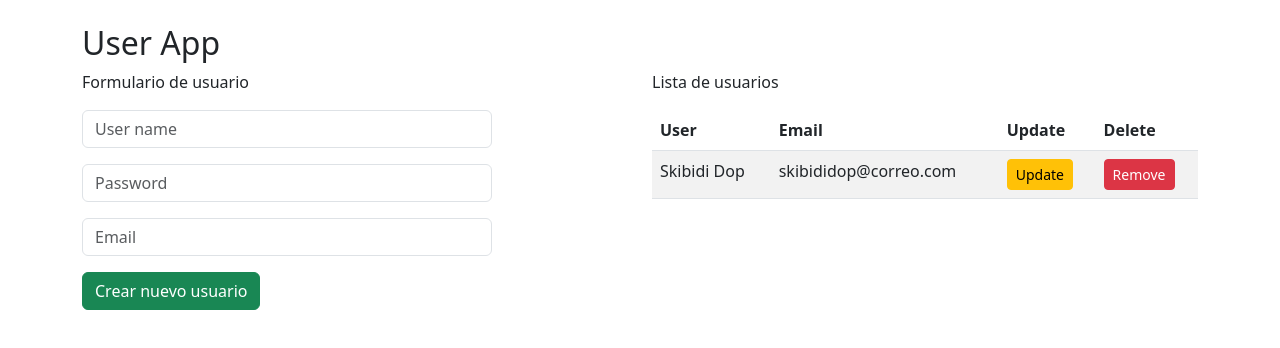
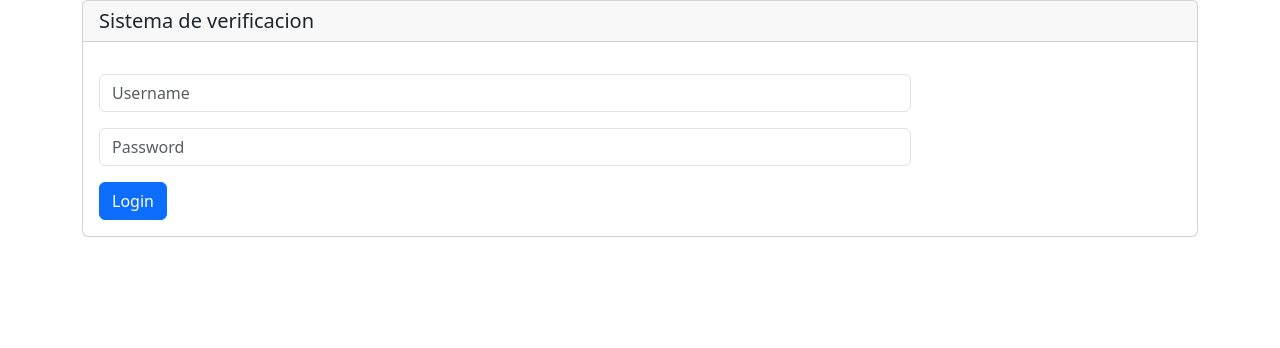
Before and after one commit to ByronGTh/user-app, a React (Vite) app: page / in a window 1280 px wide. Shown: the top 348 px of the page. Built offline with nearby package versions, Linux system fonts and the light colour scheme.

Commit message:
src/auth/pages/LoginPage.jsx: creacion del directorio y archivo

```diff
--- a/src/UsersApp.jsx
+++ b/src/UsersApp.jsx
@@ -1,3 +1,4 @@
+import { LoginPage } from "./auth/pages/LoginPage";
 import { UserForm } from "./components/UserForm";
 import { UsersList } from "./components/UsersList";
 import { useUsers } from "./hooks/useUsers";
--- /dev/null
+++ b/src/auth/pages/LoginPage.jsx
@@ -0,0 +1,15 @@
+export const LoginPage = () => {
+    return (
+        <div className="container">
+            <div className="card">
+                <h5 className="card-header">Sistema de verificacion</h5>
+                <div className="card-body">
+                    <input className="form-control my-3 w-75" type="text" name="username" placeholder="Username" />
+                    <input className="form-control my-3 w-75" type="password" name="password" placeholder="Password" />
+                    <button type="submit" className="btn btn-primary">Login</button>
+                </div>
+            </div>
+        </div>
+
+    );
+}
--- a/src/main.jsx
+++ b/src/main.jsx
@@ -1,9 +1,10 @@
 import React from 'react'
 import ReactDOM from 'react-dom/client'
 import { UsersApp } from './UsersApp.jsx'
+import { LoginPage } from './auth/pages/LoginPage.jsx'
 
 ReactDOM.createRoot(document.getElementById('root')).render(
   <React.StrictMode>
-    <UsersApp />
+    <LoginPage />
   </React.StrictMode>,
 )
```
